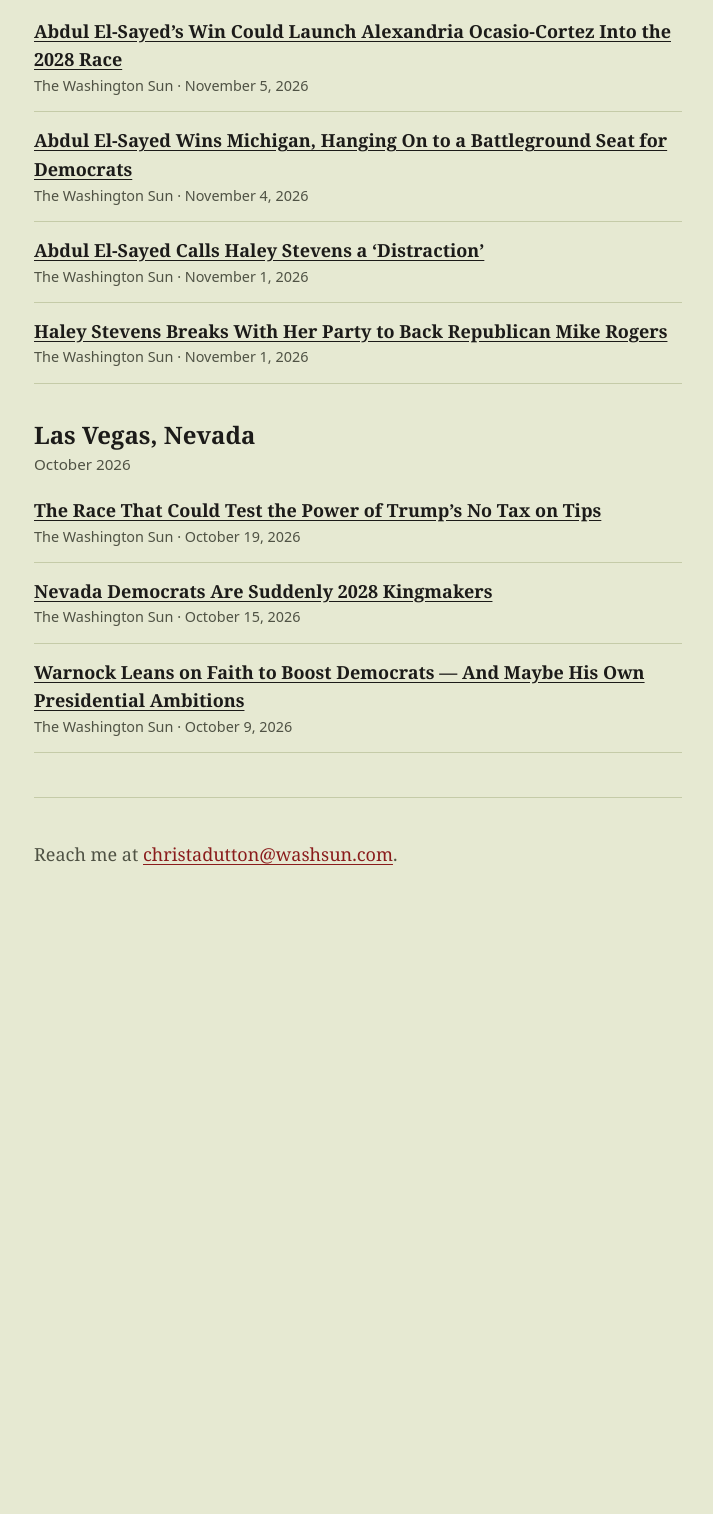
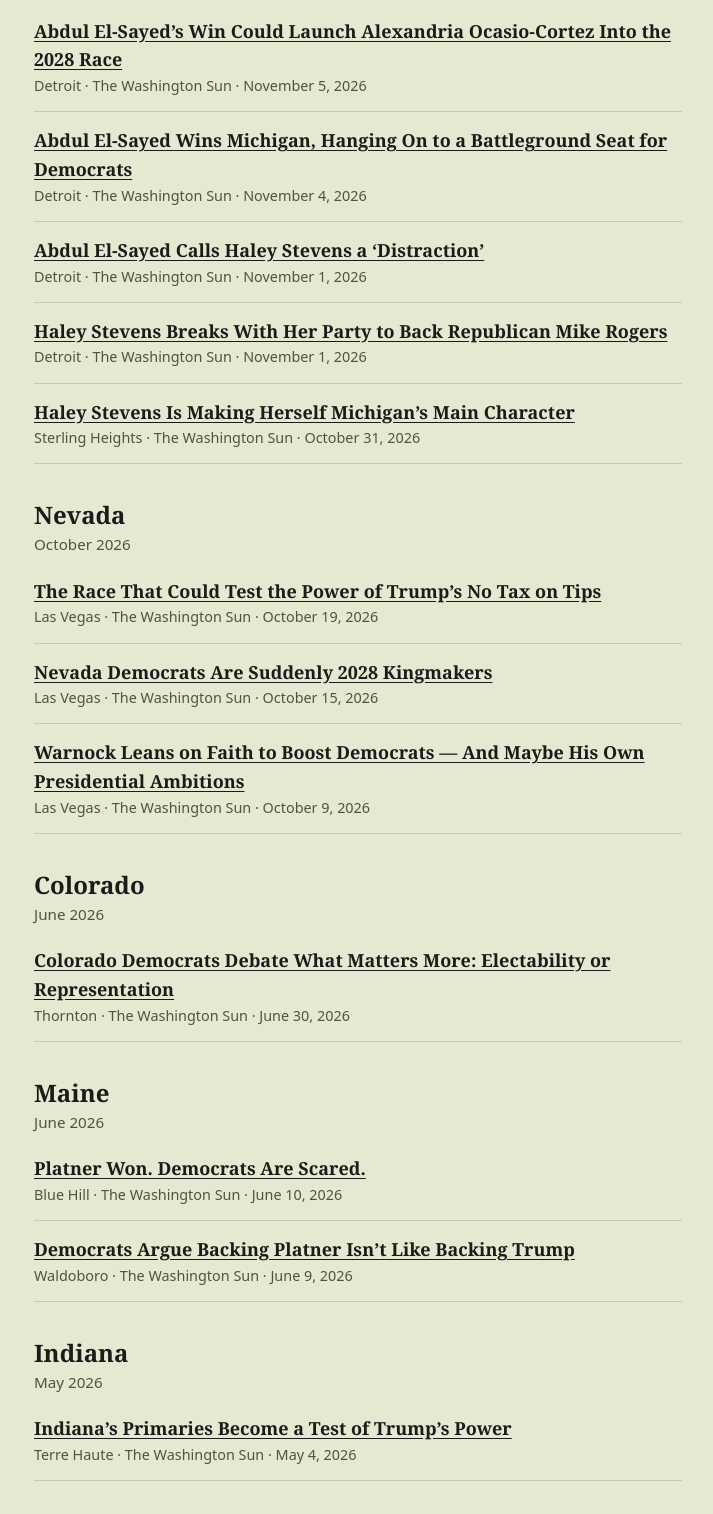
Before and after one commit to christadutton3/christadutton, a plain HTML site: page reporting-travel.html in a window 1280 px wide. Shown: the part 346-1860 px from the top of the page, without its empty margins (282-995 px from the left). Before the commit the page ends 1313 px from the top, so only its background shows below. Drawn offline with Linux system fonts and the light colour scheme.

Commit message:
Add Sterling Heights and other missed datelines to Reporting Travel
Group trips by state and show each story's city.

Co-Authored-By: Claude Opus 5.5 <noreply@anthropic.com>
Claude-Session: https://claude.ai/code/session_01FKhNi5CRqNqmsXe9fQnVZj

```diff
--- a/reporting-travel.html
+++ b/reporting-travel.html
@@ -25,42 +25,80 @@
         month and stories.
       -->
       <div class="trip">
-        <h3>Detroit, Michigan</h3>
-        <p class="when">November 2026</p>
+        <h3>Michigan</h3>
+        <p class="when">October–November 2026</p>
         <ul class="clips">
           <li>
             <a href="https://www.washingtonsun.com/campaigns/el-sayed-alexandria-ocasio-cortez-2028">Abdul El-Sayed’s Win Could Launch Alexandria Ocasio-Cortez Into the 2028 Race</a>
-            <span class="meta">The Washington Sun · November 5, 2026</span>
+            <span class="meta">Detroit · The Washington Sun · November 5, 2026</span>
           </li>
           <li>
             <a href="https://www.washingtonsun.com/campaigns/michigan-senate-midterm-results-2026">Abdul El-Sayed Wins Michigan, Hanging On to a Battleground Seat for Democrats</a>
-            <span class="meta">The Washington Sun · November 4, 2026</span>
+            <span class="meta">Detroit · The Washington Sun · November 4, 2026</span>
           </li>
           <li>
             <a href="https://www.washingtonsun.com/campaigns/abdul-el-sayed-haley-stevens-endorsement-reaction">Abdul El-Sayed Calls Haley Stevens a ‘Distraction’</a>
-            <span class="meta">The Washington Sun · November 1, 2026</span>
+            <span class="meta">Detroit · The Washington Sun · November 1, 2026</span>
           </li>
           <li>
             <a href="https://www.washingtonsun.com/campaigns/haley-stevens-event-mike-rogers">Haley Stevens Breaks With Her Party to Back Republican Mike Rogers</a>
-            <span class="meta">The Washington Sun · November 1, 2026</span>
+            <span class="meta">Detroit · The Washington Sun · November 1, 2026</span>
+          </li>
+          <li>
+            <a href="https://www.washingtonsun.com/campaigns/haley-stevens-michigan-senate-general-election">Haley Stevens Is Making Herself Michigan’s Main Character</a>
+            <span class="meta">Sterling Heights · The Washington Sun · October 31, 2026</span>
           </li>
         </ul>
       </div>
       <div class="trip">
-        <h3>Las Vegas, Nevada</h3>
+        <h3>Nevada</h3>
         <p class="when">October 2026</p>
         <ul class="clips">
           <li>
             <a href="https://www.washingtonsun.com/campaigns/no-tax-on-tips-nevada-third-district">The Race That Could Test the Power of Trump’s No Tax on Tips</a>
-            <span class="meta">The Washington Sun · October 19, 2026</span>
+            <span class="meta">Las Vegas · The Washington Sun · October 19, 2026</span>
           </li>
           <li>
             <a href="https://www.washingtonsun.com/campaigns/nevada-democrats-2028-kingmakers">Nevada Democrats Are Suddenly 2028 Kingmakers</a>
-            <span class="meta">The Washington Sun · October 15, 2026</span>
+            <span class="meta">Las Vegas · The Washington Sun · October 15, 2026</span>
           </li>
           <li>
             <a href="https://www.washingtonsun.com/campaigns/raphael-warnock-midterms-2028-presidential-race-faith">Warnock Leans on Faith to Boost Democrats — And Maybe His Own Presidential Ambitions</a>
-            <span class="meta">The Washington Sun · October 9, 2026</span>
+            <span class="meta">Las Vegas · The Washington Sun · October 9, 2026</span>
+          </li>
+        </ul>
+      </div>
+      <div class="trip">
+        <h3>Colorado</h3>
+        <p class="when">June 2026</p>
+        <ul class="clips">
+          <li>
+            <a href="https://www.washingtonsun.com/2026-election/colorado-primary-rutinel-bird">Colorado Democrats Debate What Matters More: Electability or Representation</a>
+            <span class="meta">Thornton · The Washington Sun · June 30, 2026</span>
+          </li>
+        </ul>
+      </div>
+      <div class="trip">
+        <h3>Maine</h3>
+        <p class="when">June 2026</p>
+        <ul class="clips">
+          <li>
+            <a href="https://www.washingtonsun.com/2026-election/platner-won-democrats-are-scared">Platner Won. Democrats Are Scared.</a>
+            <span class="meta">Blue Hill · The Washington Sun · June 10, 2026</span>
+          </li>
+          <li>
+            <a href="https://www.washingtonsun.com/2026-election/democrats-platner-primary-trump">Democrats Argue Backing Platner Isn’t Like Backing Trump</a>
+            <span class="meta">Waldoboro · The Washington Sun · June 9, 2026</span>
+          </li>
+        </ul>
+      </div>
+      <div class="trip">
+        <h3>Indiana</h3>
+        <p class="when">May 2026</p>
+        <ul class="clips">
+          <li>
+            <a href="https://www.washingtonsun.com/2026-election/indiana-state-senate-primaries-trump-power-redistricting">Indiana’s Primaries Become a Test of Trump’s Power</a>
+            <span class="meta">Terre Haute · The Washington Sun · May 4, 2026</span>
           </li>
         </ul>
       </div>
```
